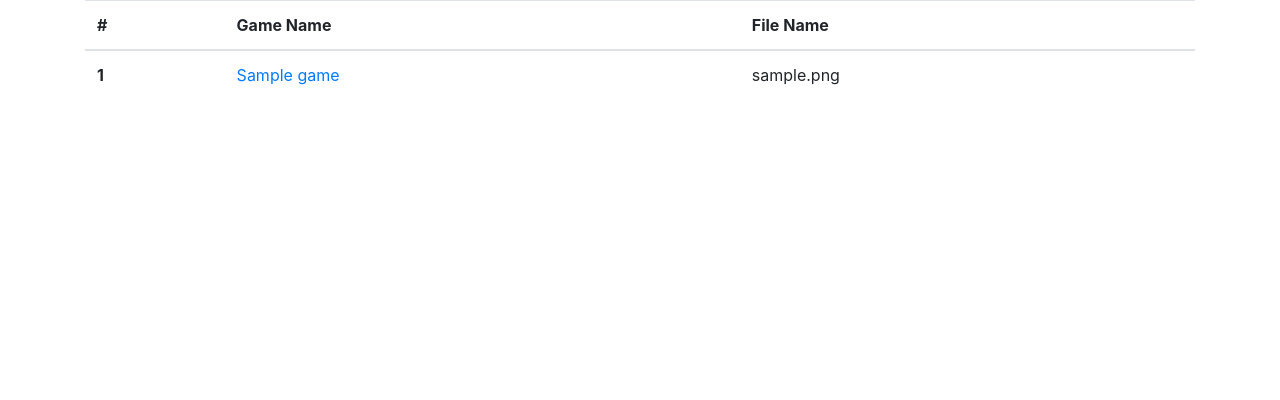
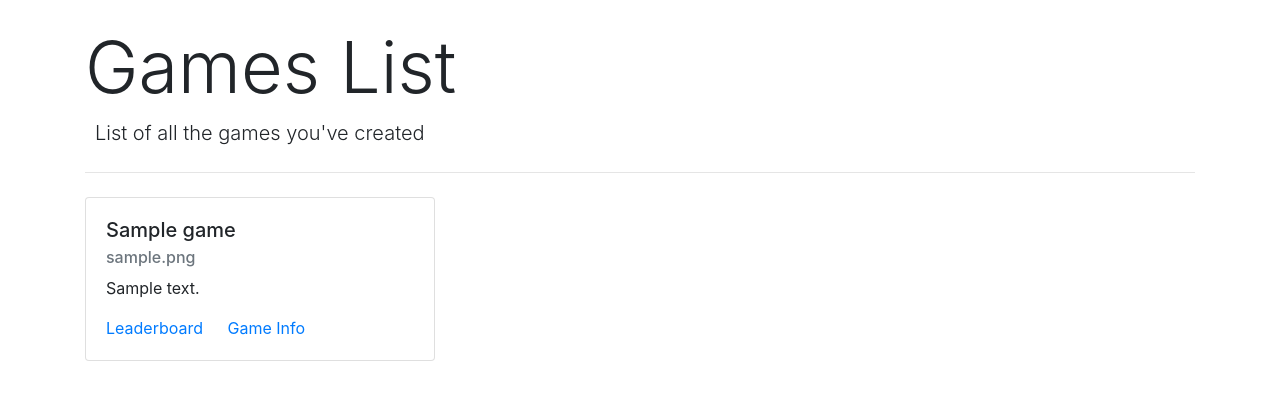
Before and after one commit to jackschu/mlarena, a Django app: page /games/view-all/ in a window 1280 px wide. Shown: the part 58-458 px from the top of the page. Run offline with Django 3.2, Linux system fonts and the light colour scheme; tables that the repository leaves empty hold one stand-in row (values such as "Sample post"); some libraries are stand-ins or nearby versions.

Commit message:
improved viewAll games page

```diff
--- a/webmain/games/templates/games/viewAll.html
+++ b/webmain/games/templates/games/viewAll.html
@@ -1,23 +1,31 @@
 {% extends 'base.html' %}
 {% block content %}
-    <div class="container">
-    <table class="table">
-	<thead>
-	    <tr>
-		<th scope="col">#</th>
-		<th scope="col">Game Name</th>
-		<th scope="col">File Name</th>
-	    </tr>
-	</thead>
-	<tbody>
-	    {% for game in games %}
-	    <tr>
-		<th scope="row">{{forloop.counter}}</th>
-		<td><a href="{% url 'games:viewGame' game.id %}">{{game.name}}</a></td>
-		<td>{{game.file}}</td>
-	    </tr>
-	    {% endfor %}
-	</tbody>
-    </table>
+<div class="container">
+  <br/>
+  <h1 class="display-3"> Games List </h1>
+  <p class="lead" style="margin-left:10px"> List of all the games you've created </p>
+  <hr class="my-4">
+  {% for game in games %}
+  {% if forloop.counter0|divisibleby:"3" %}
+  <div class="row mt-4">
+  {%endif%}
+
+    <div class="col-4">
+      <div class="card" style="width: 100%">
+	<div class="card-body">
+	  <h5 class="card-title">{{game.name}}</h5>
+	  <h6 class="card-subtitle mb-2 text-muted">{{game.file}}</h6>
+	  <p class="card-text"> {{game.desc}} </p>
+	  <a href="{% url 'board:viewBoard' game.id %}" class="card-link"> Leaderboard </a>
+	  <a href="{% url 'games:viewGame' game.id %}" class="card-link"> Game Info </a>
+	</div>
+      </div>
     </div>
+
+  {% if forloop.counter|divisibleby:"3" or forloop.last%}
+  </div>
+  {%endif%}
+  {%endfor%}
+
+</div>
 {% endblock %}
--- a/webmain/games/views.py
+++ b/webmain/games/views.py
@@ -33,7 +33,7 @@ def addGame(request):
 
 def viewAll(request):
     games_list = Game.objects.all()
-    print(games_list[0])
+
     return render(request, 'games/viewAll.html', {'games':games_list})
 
 def viewGame(request, game_id=None):
--- a/webmain/templates/base.html
+++ b/webmain/templates/base.html
@@ -25,7 +25,7 @@
 	  </a>
 	  <div class="dropdown-menu" aria-labelledby="profilesDropdown">
 	    <a class="dropdown-item" href="{% url 'games:addGame'%}">Create New Game</a>
-	    <a class="dropdown-item" href="{% url 'games:viewGame' 2%}">View Your Games</a>
+	    <a class="dropdown-item" href="{% url 'games:viewAll'%}">View Your Games</a>
 	  </div>
 	</li>
 	<li class="nav-item dropdown mr-2">
```
